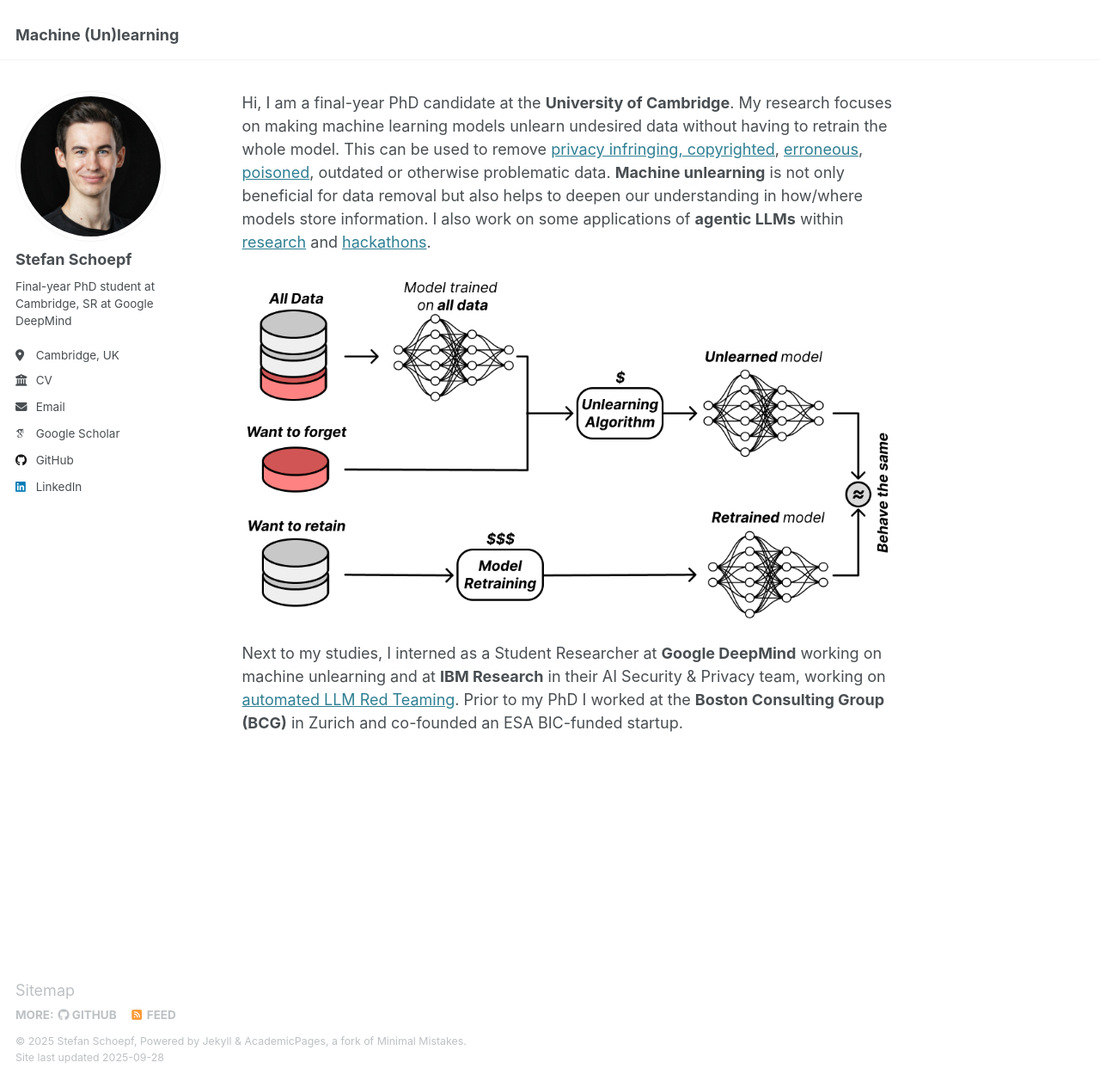
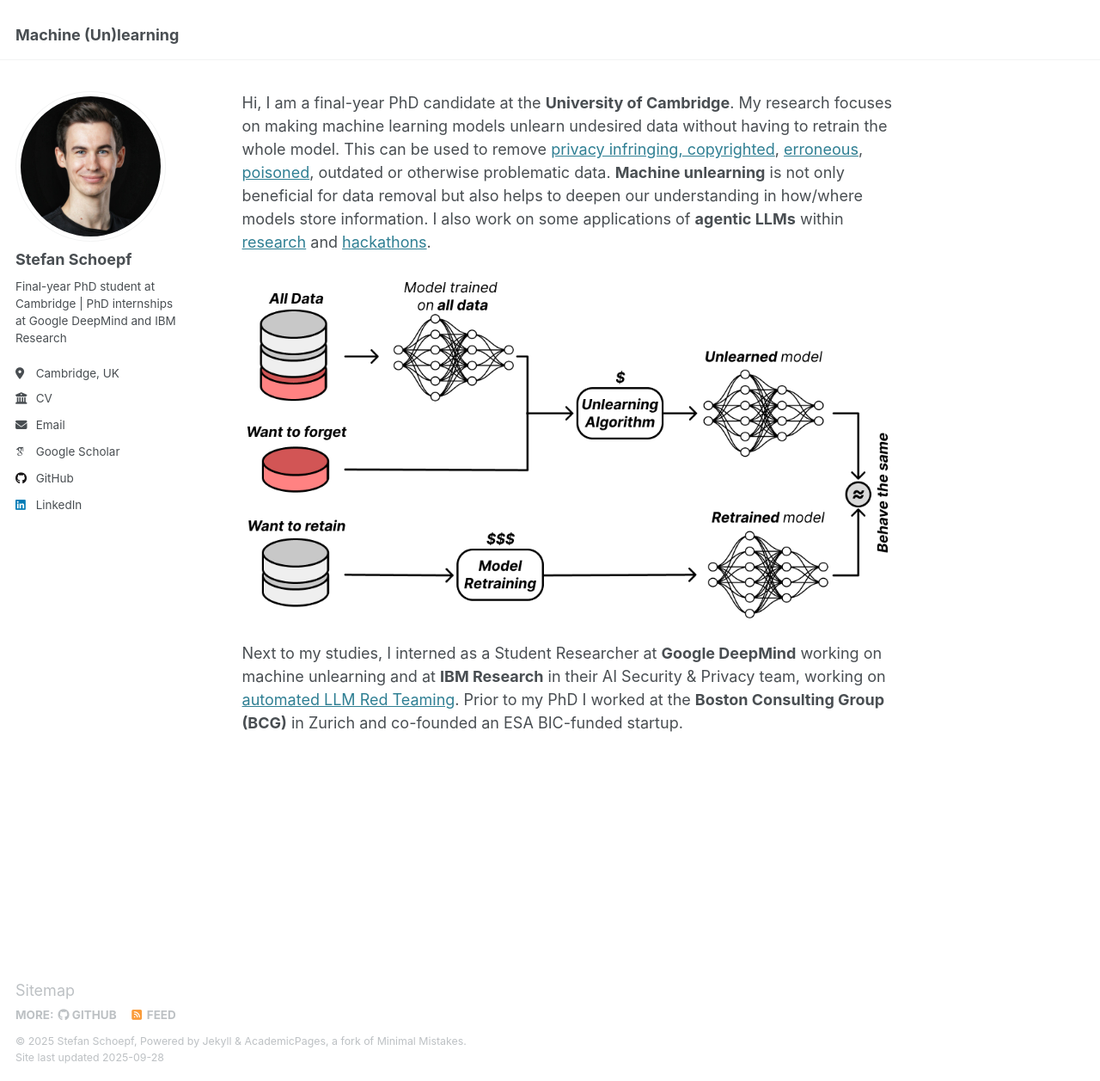
Before and after one commit to if-loops/if-loops.github.io, a Jekyll site: the page built from _pages/about.md, in a window 1280 px wide and 1257 px high. Shown: the whole window at 86% size. Built offline with Jekyll 4.4.1, drawn with Linux system fonts in a browser that asks for light colours; some web fonts are replaced.

Commit message:
Update _config.yml

```diff
--- a/_config.yml
+++ b/_config.yml
@@ -25,7 +25,7 @@ author:
   avatar           : "stefan.jpeg"
   name             : "Stefan Schoepf"
   pronouns         : # example: "she/her"
-  bio              : "Final-year PhD student at Cambridge, SR at Google DeepMind"
+  bio              : "Final-year PhD student at Cambridge | PhD internships at Google DeepMind and IBM Research"
   location         : "Cambridge, UK"
   employer         : "https://drive.google.com/file/d/1r6KXsq2TcihRs_zbkuoPRau0FgOO6uqU/view?usp=sharing"
   uri              : # URL
```
